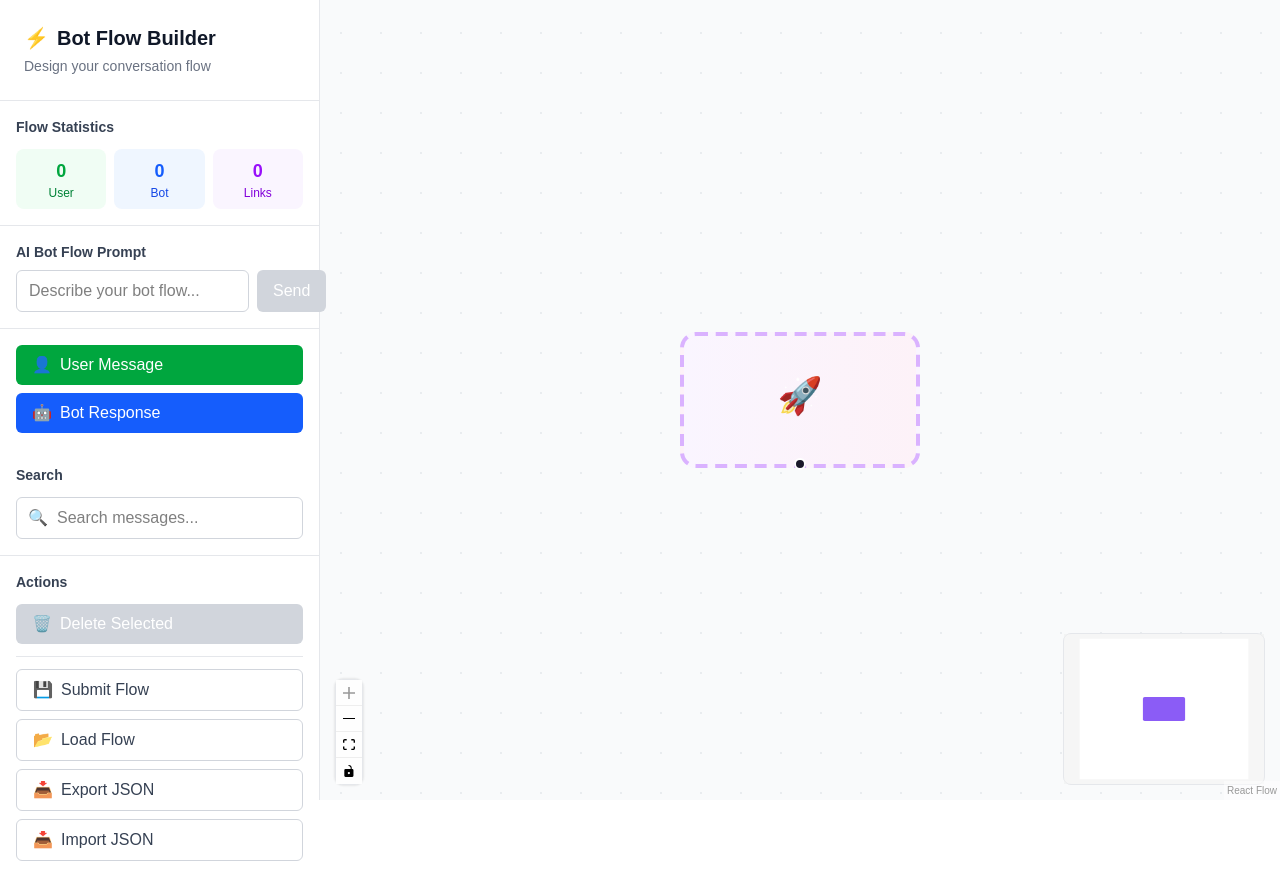
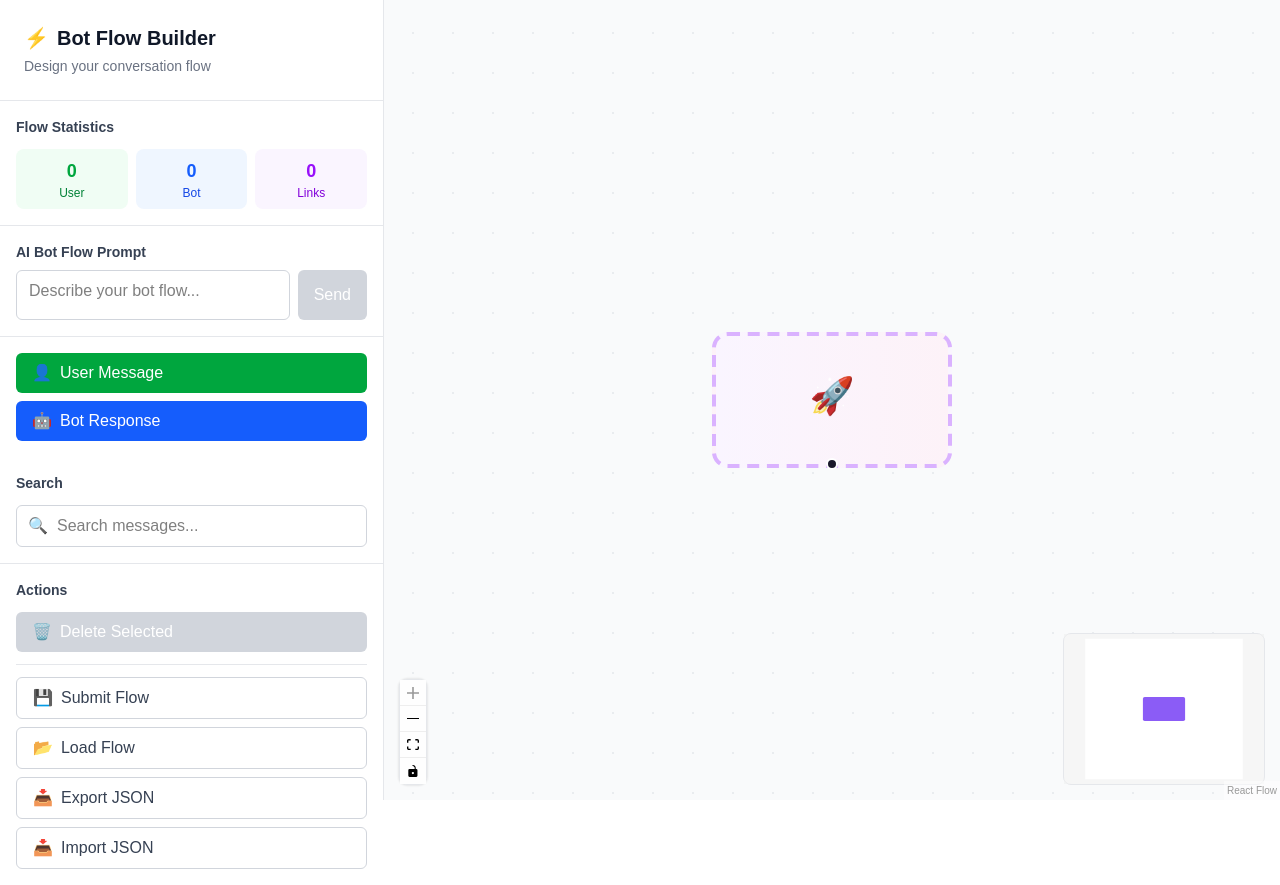
Before and after one commit to Abinash17a/BoTS, a React (Vite) app: page /bots in a window 1280 px wide. Built offline with nearby package versions, Linux system fonts and the light colour scheme.

Commit message:
fix prompt input ui

```diff
--- a/src/components/Flow.tsx
+++ b/src/components/Flow.tsx
@@ -474,20 +474,30 @@ const handlesubmit = async () => {
       <div className="p-4 border-b border-gray-200">
         <h3 className="text-sm font-semibold text-gray-700 mb-2">AI Bot Flow Prompt</h3>
         <div className="flex gap-2">
-          <input
+          <textarea
             type="text"
             placeholder="Describe your bot flow..."
             value={promptInput}
-            onChange={e => setPromptInput(e.target.value)}
-            className="flex-1 px-3 py-2 border border-gray-300 rounded-md focus:outline-none focus:ring-2 focus:ring-indigo-500"
+            onChange={e => {
+              setPromptInput(e.target.value);
+              // Auto resize logic
+              const el = e.target;
+              el.style.height = '50px'; // reset first
+              el.style.height = Math.min(el.scrollHeight, 150) + 'px'; // grow until max
+            }}
+            style={{ height: '50px', maxHeight: '150px', overflowY: 'auto' }}
+            className="flex-1 px-3 py-2 border border-gray-300 rounded-md focus:outline-none focus:ring-2 focus:ring-indigo-500 resize-none"
             disabled={loadingFlow}
           />
           <button
             onClick={handleSendPrompt}
-            className="px-4 py-2 bg-indigo-600 text-white rounded-md hover:bg-indigo-700 disabled:bg-gray-300 disabled:cursor-not-allowed"
+            className="px-4 py-2 max-h-[50px] bg-indigo-600 text-white rounded-md hover:bg-indigo-700 disabled:bg-gray-300 disabled:cursor-not-allowed"
             disabled={loadingFlow || !promptInput.trim()}
-          >{loadingFlow ? 'Loading...' : 'Send'}</button>
+          >
+            {loadingFlow ? 'Loading...' : 'Send'}
+          </button>
         </div>
+
         {flowError && <div className="text-xs text-red-600 mt-2">{flowError}</div>}
       </div>
       <AddNodeButtons addNode={addNode} />
--- a/src/components/SideBarLayout.tsx
+++ b/src/components/SideBarLayout.tsx
@@ -1,6 +1,6 @@
 export default function SidebarLayout({ children }: { children: React.ReactNode }) {
   return (
-    <div className="w-80 bg-white border-r border-gray-200 flex flex-col">
+    <div className="w-96 bg-white border-r border-gray-200 flex flex-col">
       {children}
     </div>
   );
```
